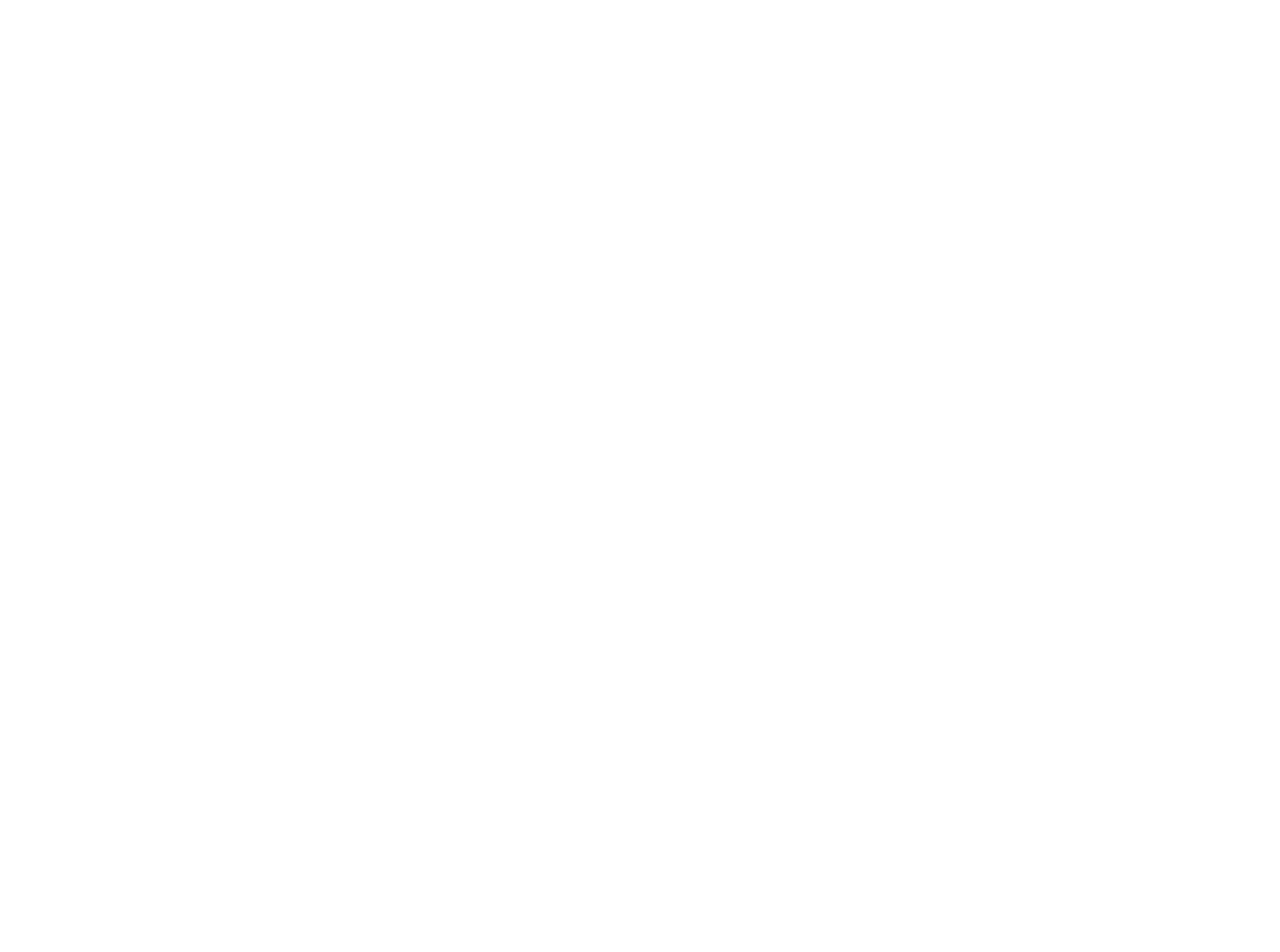
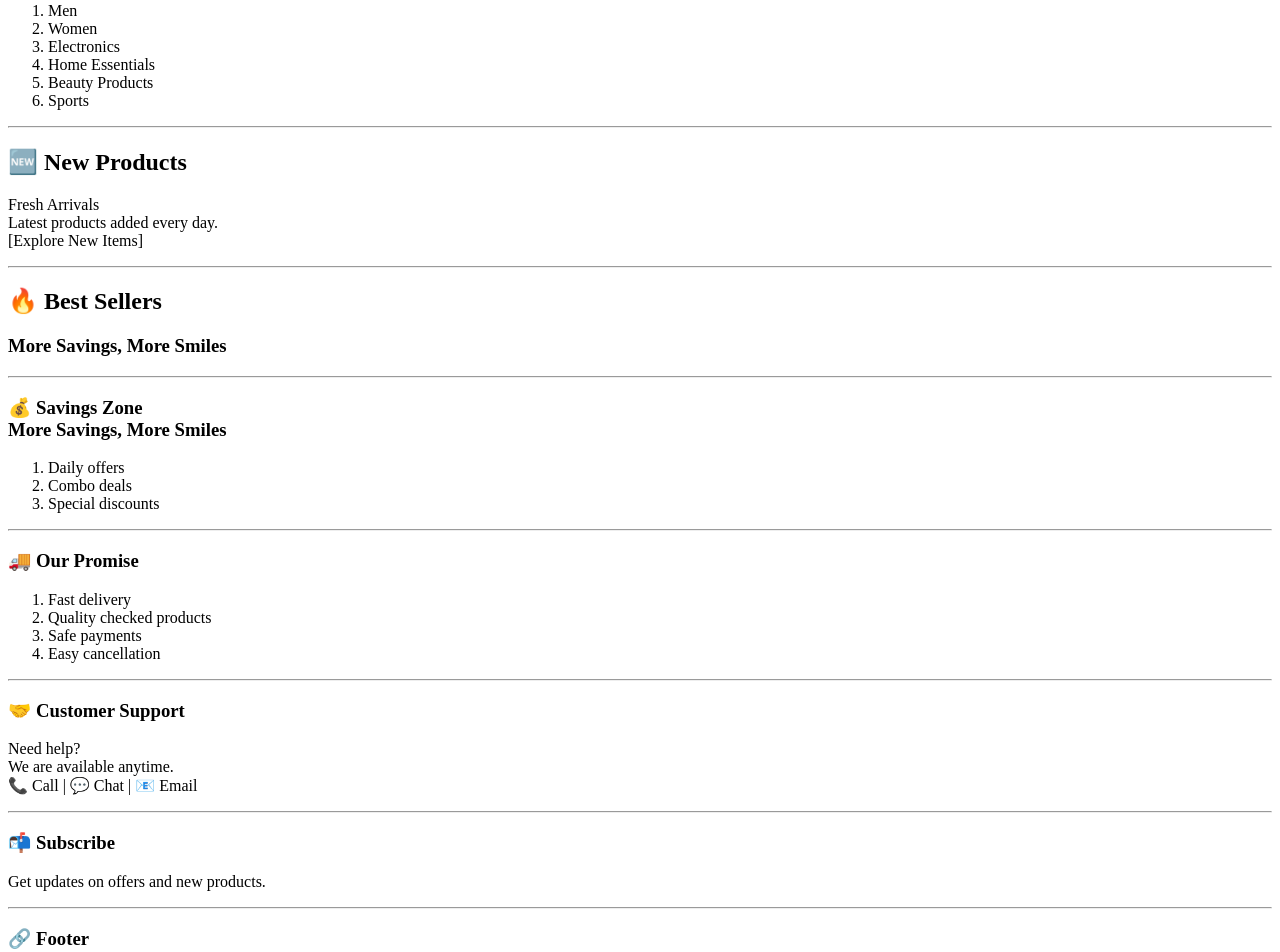
Before and after one commit to Sindhu-turihal94/Ecomm-fronted, a React (Vite) app: page / in a window 1280 px wide. Shown: the part 260-1212 px from the top of the page. Before the commit the page ends 800 px from the top, so only its background shows below. Built offline with nearby package versions, Linux system fonts and the light colour scheme.

Commit message:
changed commit

```diff
--- a/src/pages/Home.jsx
+++ b/src/pages/Home.jsx
@@ -2,7 +2,61 @@
 
 function Home() {
   return (
-    <div>Home Page</div>
+    <div>
+      <h1>Shop Easy. Shop Fast.</h1>
+      <p>Buy what you love at prices you trust.</p>
+  <hr />
+      <h2>🧩 Browse Categories</h2>
+      <ol>
+        <li>Men</li>
+        <li>Women</li>
+        <li>Electronics</li>
+        <li>Home Essentials</li>
+        <li>Beauty Products</li>
+        <li>Sports</li>
+      </ol>
+   <hr />
+   <h2>🆕 New Products</h2>
+   <p>Fresh Arrivals <br />
+Latest products added every day.
+<br />
+[Explore New Items]</p>
+<hr />
+<h2>🔥 Best Sellers</h2>
+<h3>More Savings, More Smiles</h3>
+<hr />
+<h3>💰 Savings Zone
+<br />
+More Savings, More Smiles</h3>
+<ol>
+  <li>Daily offers</li>
+  <li>Combo deals</li>
+  <li>Special discounts</li>
+</ol>
+<hr />
+<h3>🚚 Our Promise</h3>
+<ol>
+  <li>Fast delivery</li>
+  <li>Quality checked products</li>
+  <li>Safe payments</li>
+  <li>Easy cancellation</li>
+</ol>
+<hr />
+<h3>🤝 Customer Support</h3>
+<p>Need help?<br />
+We are available anytime. <br />
+
+📞 Call | 💬 Chat | 📧 Email</p>
+<hr />
+<h3>📬 Subscribe</h3>
+<p>Get updates on offers and new products.</p>
+<hr />
+<h3>🔗 Footer</h3>
+<p>Home | Products | Orders | Contact | FAQs
+<br />
+© 2026 SimpleShop. All rights reserved.</p>
+
+    </div>
   )
 }
 
```
